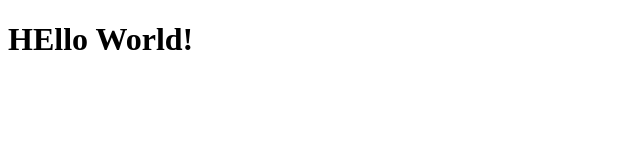
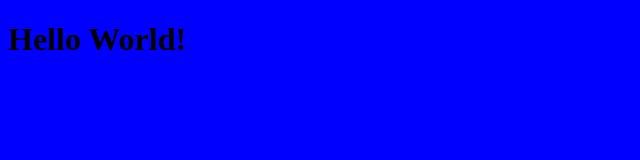
Before and after one commit to Firash735/my-First-personal-Website-Ever, a plain HTML site: page index.html in a window 1280 px wide. Shown: the whole page, without its empty margins (0-640 px from the left). Drawn offline with Linux system fonts and the light colour scheme.

Commit message:
add style.css, connect to index.html

```diff
--- a/index.html
+++ b/index.html
@@ -1,9 +1,10 @@
 <!DOCTYPE html>
 <html lang="en">
   <head>
+    <link rel="stylesheet" href="style.css" />
     <title>My First Personal Website Ever</title>
   </head>
   <body>
-    <h1>HEllo World!</h1>
+    <h1>Hello World!</h1>
   </body>
 </html>
--- /dev/null
+++ b/style.css
@@ -0,0 +1,3 @@
+body {
+    background: blue;
+}
```
